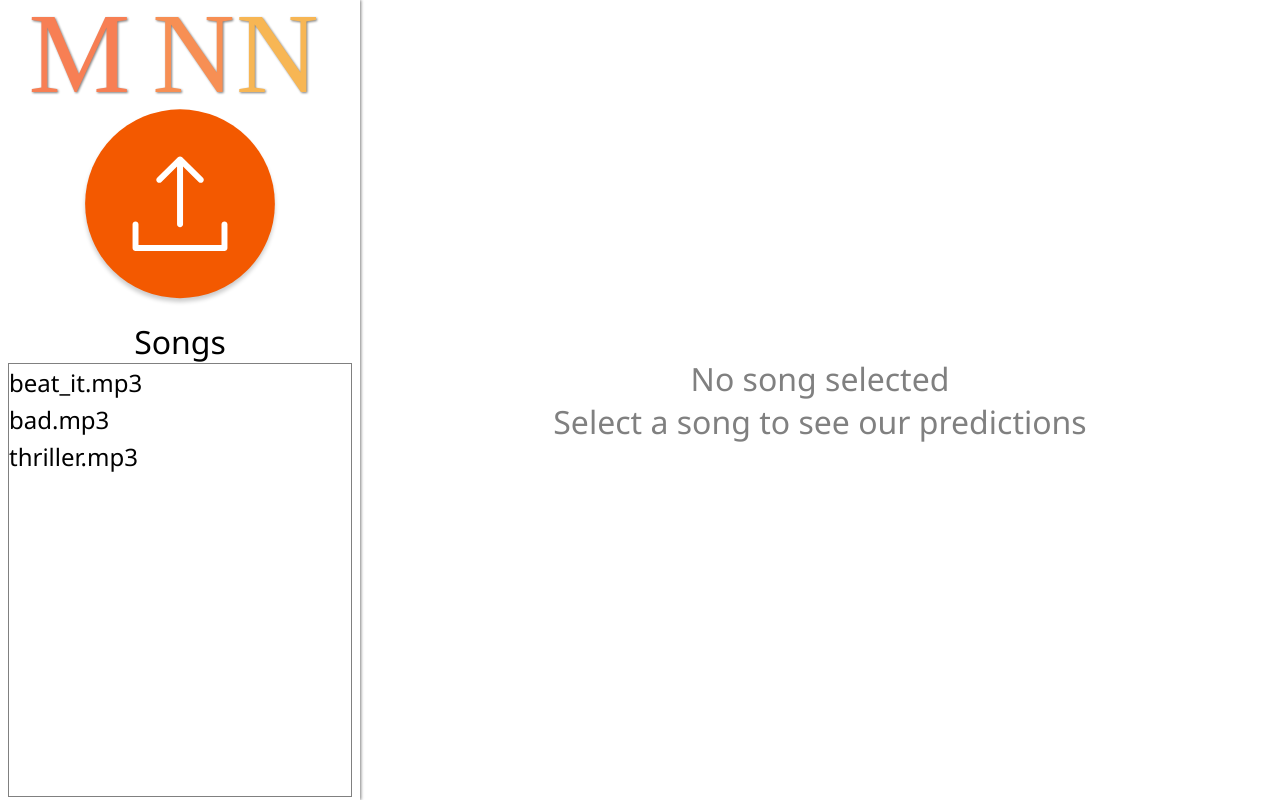
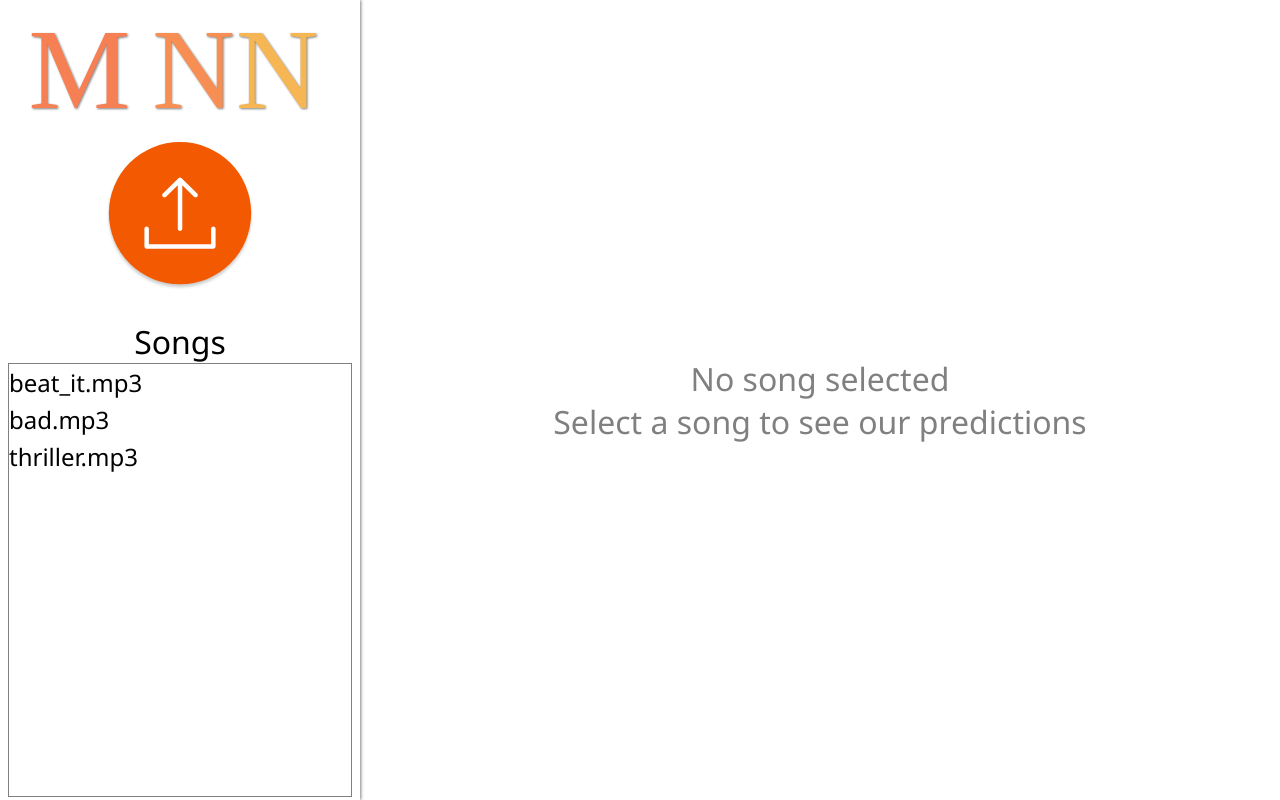
Before and after one commit to cannon-steven/MusicGenreClassification_NeuralNetwork, a Flask app: page /main in a window 1280 px wide. Run offline with Flask 2, Linux system fonts and the light colour scheme.

Commit message:
updated css for upload button and list items to show pointer cursor

```diff
--- a/static/css/main.css
+++ b/static/css/main.css
@@ -19,6 +19,11 @@
 
 #MNNLogo {
     width: 300px;
+}
+
+#uploadButton {
+    height: 150px;
+    cursor: pointer;
 }
 
 #lowerMenu {
@@ -55,6 +60,7 @@
 
 #songsBox li:hover {
     background-color: lightsteelblue;
+    cursor: pointer;
 }
 
 #displayArea {
```
